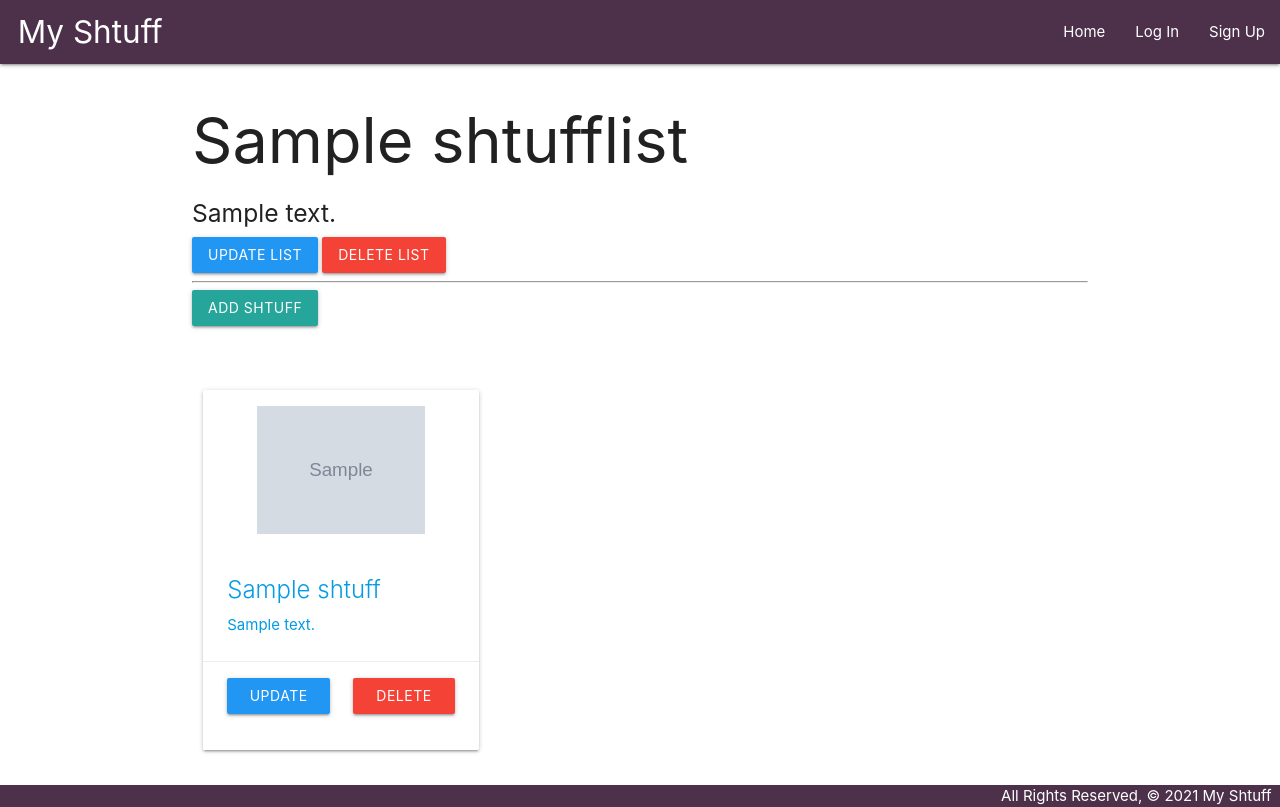
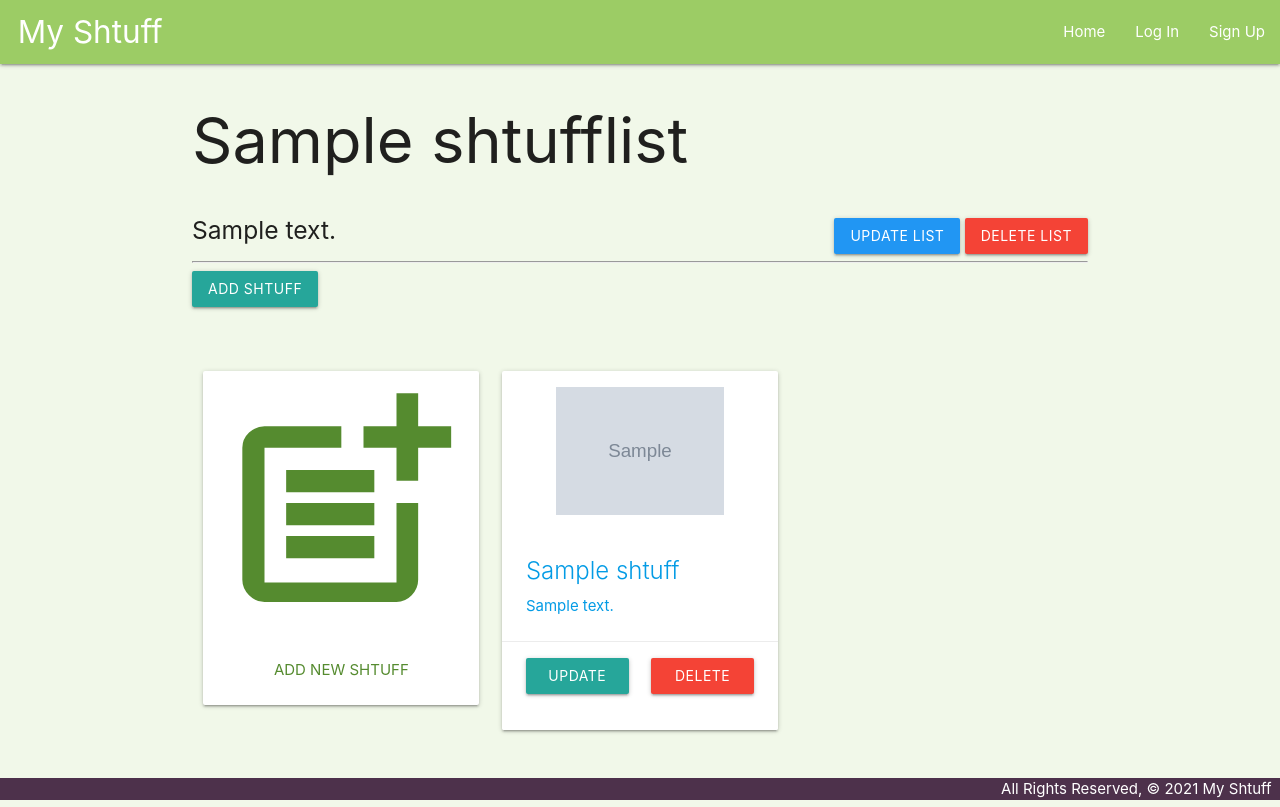
Before and after one commit to turtlepower93/MyShtuff, a Django app: page /shtuff_lists/1/ in a window 1280 px wide. Run offline with Django 3.2, Linux system fonts and the light colour scheme; tables that the repository leaves empty hold one stand-in row (values such as "Sample post"); grey boxes marked "Sample" are stand-in pictures.

Commit message:
css updates 2

```diff
--- a/main_app/static/css/style.css
+++ b/main_app/static/css/style.css
@@ -3,45 +3,36 @@ body {
     min-height: 100vh;
     flex-direction: column;
 }
-
 main {
     flex: 1 0 auto;
 }
-
 footer.page-footer {
     padding-top: 0;
     text-align: right;
 }
-
-.nav-wrapper, .page-footer{
+.nav-wrapper,.page-footer {
     background-color: rgb(77, 49, 75);
 }
-
 img {
     max-width: 400px;
     min-width: 200px;
     max-height: 300px;
     min-height: 150px;
 }
-
 .list_btn {
     width: 100%;
     min-width: 10vmin;
     margin-left: auto;
     margin-right: auto;
 }
-
 .btn > a {
     text-align: center;
 }
-
-
 .sidenav-overlay {
     opacity: 0;
     height: 0px;
     width: 0px;
 }
-
 .shtuff-image {
     margin-left: auto;
     margin-right: auto;
@@ -51,7 +42,6 @@ img {
     max-height: 25vmin;
     min-height: 20vmin;
 }
-
 .row .col.l5 {
     margin-left: 1vmin;
 }
@@ -61,3 +51,12 @@ img {
 .shtuff-list_btn {
     width: 50%;
 }
+.add-shtuff-icon {
+    display: block;
+    font-size: 33vmin;
+}
+.flex-btn {
+    display: flex;
+    justify-content: space-between;
+    align-items: flex-end;
+}
--- a/main_app/static/javascript/script.js
+++ b/main_app/static/javascript/script.js
@@ -3,7 +3,3 @@ document.addEventListener('DOMContentLoaded', function() {
     var elems = document.querySelectorAll('.sidenav');
     var instances = M.Sidenav.init(elems, 'left');
 });
-document.addEventListener('click', function () {
-    var elem = document.querySelector('.sidenav-overlay')
-    elem.removeAttribute('display')
-})
--- a/main_app/templates/base.html
+++ b/main_app/templates/base.html
@@ -1,4 +1,3 @@
-
 {% load static %}
 <!DOCTYPE html>
 <html lang="en">
@@ -8,14 +7,15 @@
     <meta http-equiv="X-UA-Compatible" content="ie=edge">
     <title>My Shtuff</title>
     <link rel="stylesheet" href="https://cdnjs.cloudflare.com/ajax/libs/materialize/1.0.0/css/materialize.min.css">
+    <link href="https://fonts.googleapis.com/icon?family=Material+Icons" rel="stylesheet">
     <link rel="stylesheet" type="text/css" href="{% static 'css/style.css' %}">
     <script src="https://cdnjs.cloudflare.com/ajax/libs/materialize/1.0.0/js/materialize.min.js"></script>
     <script src="{% static 'javascript/script.js' %}"></script>
 </head>
-<body>
+<body class="light-green lighten-5">
     <header class="navbar-fixed">
         <nav>
-            <div class="nav-wrapper">
+            <div class="nav-wrapper light-green lighten-1">
                 <a href="{% url 'home' %}" class="brand-logo">&nbsp;&nbsp;My Shtuff</a>
                 <a href="#" data-target="mobile-demo" class="sidenav-trigger"><i class="material-icons">menu</i></a>
                 <ul class="right hide-on-med-and-down">
--- a/main_app/templates/shtuff_lists/shtuff_lists_detail.html
+++ b/main_app/templates/shtuff_lists/shtuff_lists_detail.html
@@ -1,19 +1,36 @@
 {% extends 'base.html' %}
 {% block content %}
 <h1>{{shtuff_list.name}}</h1>
-<h5>{{shtuff_list.description}}</h5>
-<div class='btn blue'>
-    <a class="white-text" href="{% url 'shtuff_list_update' shtuff_list.id %}">UPDATE LIST</a>
-</div>
-<div class='btn red'>
-    <a class="white-text" href="{% url 'shtuff_list_delete' shtuff_list.id %}">DELETE LIST</a>
+<div class="flex-btn">
+    <h5>{{shtuff_list.description}}</h5>
+    <div>
+        <div class='btn blue float-right'>
+            <a class="white-text" href="{% url 'shtuff_list_update' shtuff_list.id %}">UPDATE LIST</a>
+        </div>
+        <div class='btn red float-right'>
+            <a class="white-text" href="{% url 'shtuff_list_delete' shtuff_list.id %}">DELETE LIST</a>
+        </div>
+    </div>
 </div>
 <hr>
 <class class="btn"><a class="white-text" href="{% url 'shtuff_create' shtuff_list.id %}">Add Shtuff</a></class>
 <br>
 <div class="row">
+        <div class="col s4 m4">
+            <a class="light-green-text text-darken-3" href="{% url 'shtuff_create' shtuff_list.id %}">
+                <div class="card">
+                    <div class="card-image">
+                        <i class="material-icons center add-shtuff-icon">post_add</i>
+                    </div>
+                    <div class="card-content center-align" >
+                        <p>ADD NEW SHTUFF</p>
+                    </div>
+
+                </div>
+            </a>
+        </div>
     {% for shtuff in shtuffs %}
-        <div class="col s4 m4">
+        <div class="col s4 m4 l">
             <a href="{% url 'shtuff_detail' shtuff.id %}">
             <div class="card">
                 <div class="card-image">
@@ -28,7 +45,7 @@
                     <div class="row">
                         <div class="col s12 m12 l6">
                             <a class="white-text center" href="{% url 'shtuff_update' shtuff.id %}">
-                                <button class="btn blue list_btn ">UPDATE</button>
+                                <button class="btn ight-green darken-4 list_btn ">UPDATE</button>
                             </a>
                         </div>
                         <div class="col s12 m12 l6">
```
Also changed, not shown: main_app/templates/shtuff/shtuff_detail.html (+12 -15 lines).
